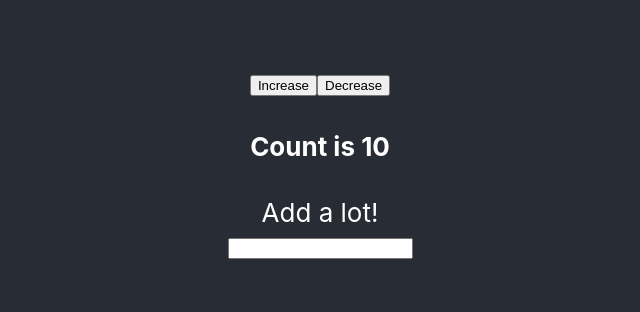
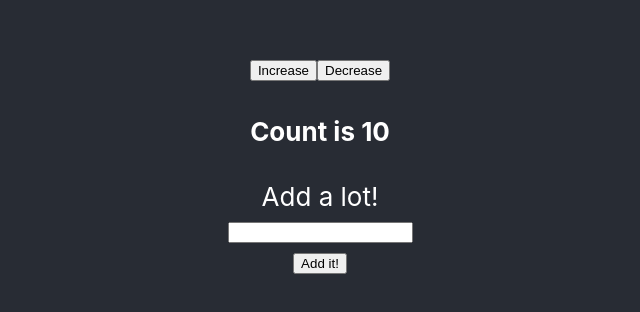
Before and after one commit to SandraFernandz/counter, a React (Create React App) app in the folder counter/: page / in a window 1280 px wide. Shown: the part 238-550 px from the top of the page, without its empty margins (320-960 px from the left). Built offline with nearby package versions, Linux system fonts and the light colour scheme.

Commit message:
added input and form

```diff
--- a/counter/src/components/CounterPage.js
+++ b/counter/src/components/CounterPage.js
@@ -2,6 +2,7 @@ import { useState, useEffect } from 'react';
 
 export const CounterPage = ({ initialCount }) => {
   const [count, setCount] = useState(initialCount);
+  const [valueToAdd, setValueToAdd] = useState(0);
   useEffect(() => {
     console.log(count);
   }, [count]);
@@ -11,15 +12,26 @@ export const CounterPage = ({ initialCount }) => {
   const handleDecrement = () => {
     setCount(count - 1);
   };
+  const handleChange = (event) => {
+    const value = parseInt(event.target.value) || 0;
+    setValueToAdd(value);
+  };
+  const handleSubmit = (event) => {
+    event.preventDefault();
+    setCount(count + valueToAdd);
+    setValueToAdd(0);
+  };
   return (
     <div>
       <button onClick={handleIncrement}>Increase</button>
       <button onClick={handleDecrement}>Decrease</button>
       <h4>Count is {count}</h4>
-      <form>
+      <form onSubmit={handleSubmit}>
         <label>Add a lot!</label>
         <br />
-        <input type="number" />
+        <input type="number" value={valueToAdd || ''} onChange={handleChange} />
+        <br />
+        <button>Add it!</button>
       </form>
     </div>
   );
```
